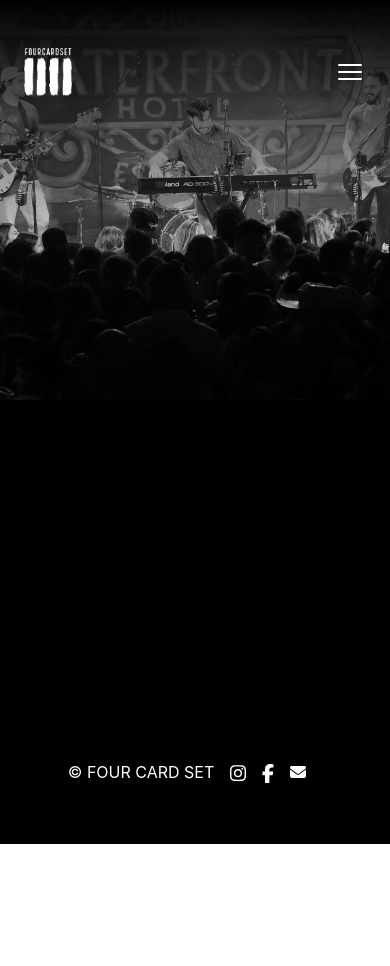
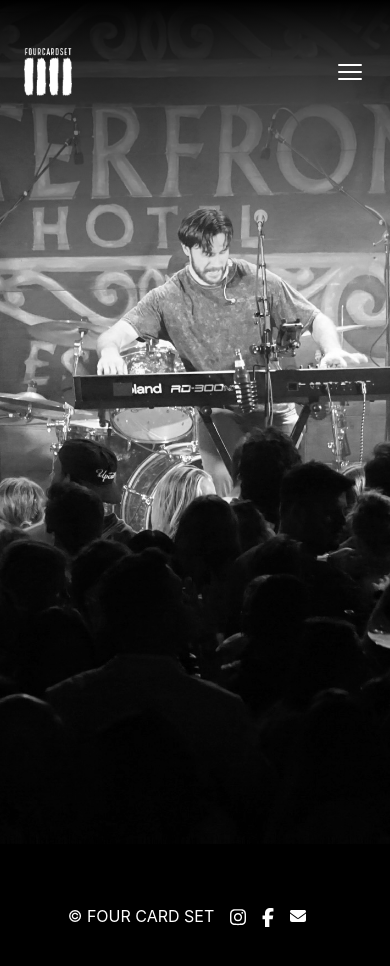
Before and after one commit to jshenk/fourcardset, a React (Create React App) app: page / in a window 390 px wide. Shown: the top 966 px of the page. Before the commit the page ends 844 px from the top, so only its background shows below. Built offline with nearby package versions, Linux system fonts and the light colour scheme.

Commit message:
Undo change to homepage image

```diff
--- a/src/Home.js
+++ b/src/Home.js
@@ -12,14 +12,14 @@ const Home = () => {
           <img
             src={BandCover}
             alt="homepage banner"
-            className="object-cover object-top w-full h-[400px] md:h-screen lg:absolute lg:bottom-0 lg:left-0"
+            className="object-cover object-top w-full h-screen lg:absolute lg:bottom-0 lg:left-0"
           />
         </div>
         <div className="absolute top-0 left-0 right-0 pb-40 bg-gradient-to-b from-black">
           <Header size="large" />
         </div>
       </div>
-      <div className="absolute bottom-0 left-0 right-0 bg-black md:static">
+      <div className="bg-black ">
         <Footer />
       </div>
     </div>
```
